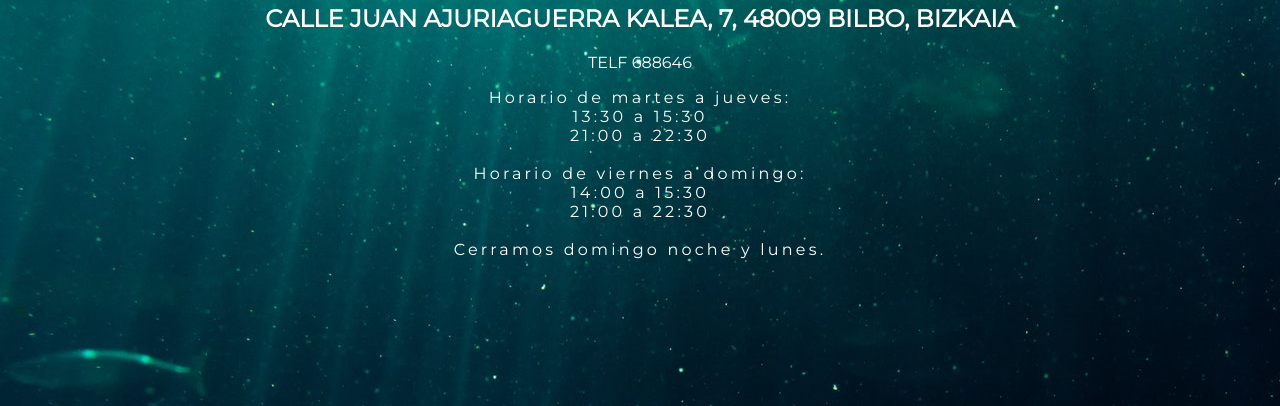
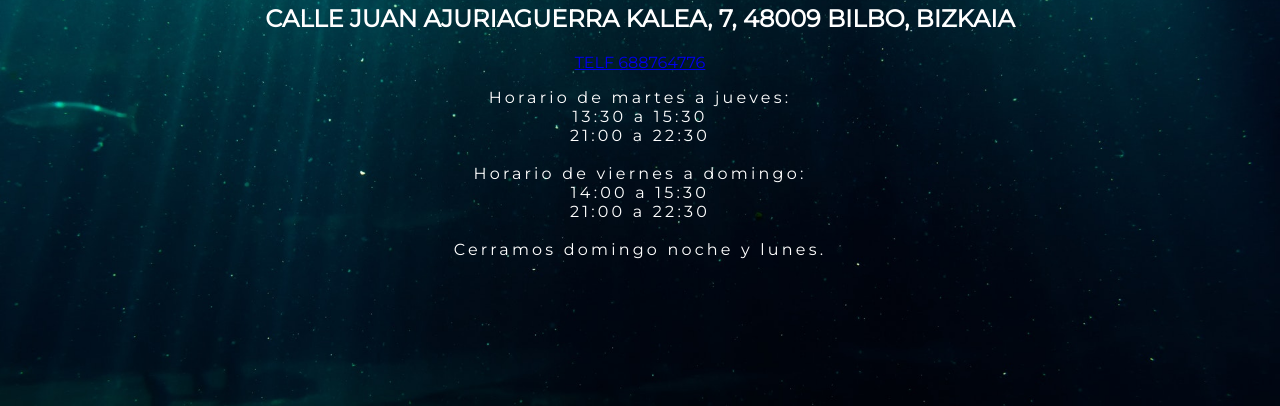
Before and after one commit to Mullycap/parrillas, a plain HTML site: page index.html in a window 1280 px wide. Shown: the part 394-800 px from the top of the page. Drawn offline with Linux system fonts and the light colour scheme.

Commit message:
Last changes

```diff
--- a/index.html
+++ b/index.html
@@ -30,6 +30,8 @@
         justify-content: center;
         flex-direction: column;
         background: url('background.jpg');
+        background-repeat: no-repeat;
+        background-size: cover;
         margin: 0;
         color: white;
       }
@@ -75,8 +77,8 @@
     <h2>
         Calle Juan Ajuriaguerra Kalea, 7, 48009 Bilbo, Bizkaia
     </h2>
-    <a>
-        TELF 688646
+    <a href="tel:688764776">
+        TELF 688764776
     </a>
     <p>
       Horario de martes a jueves:<br>
```
